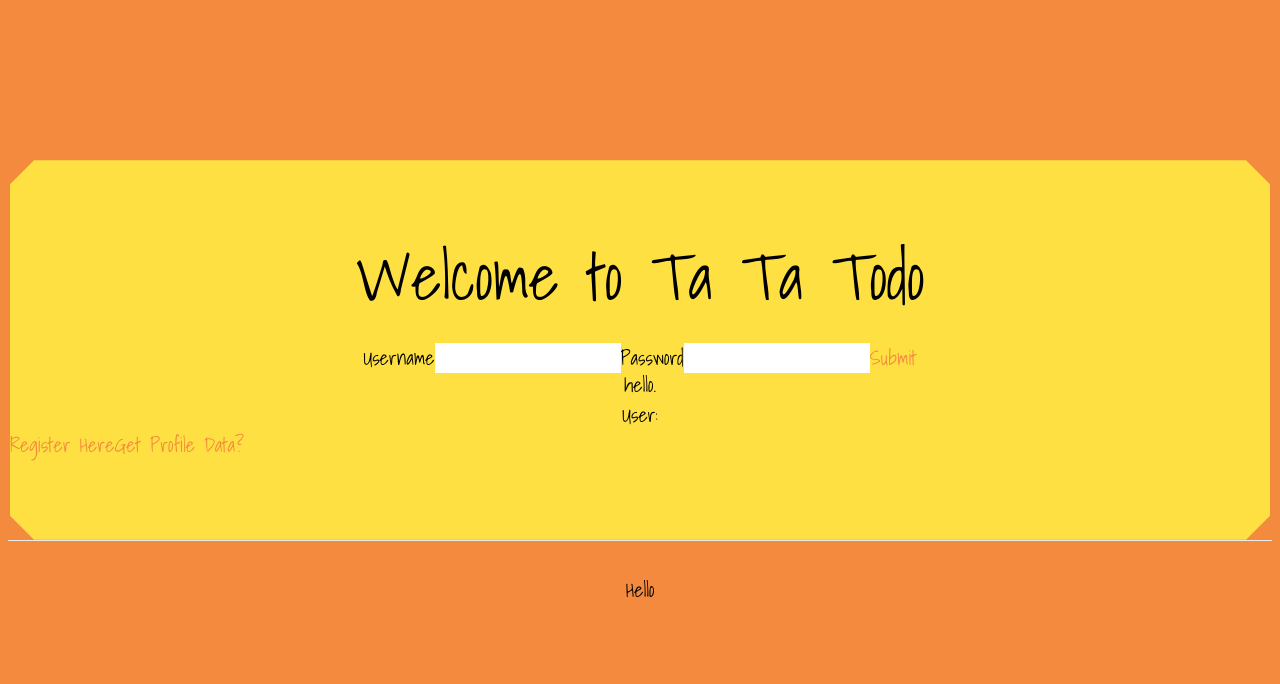
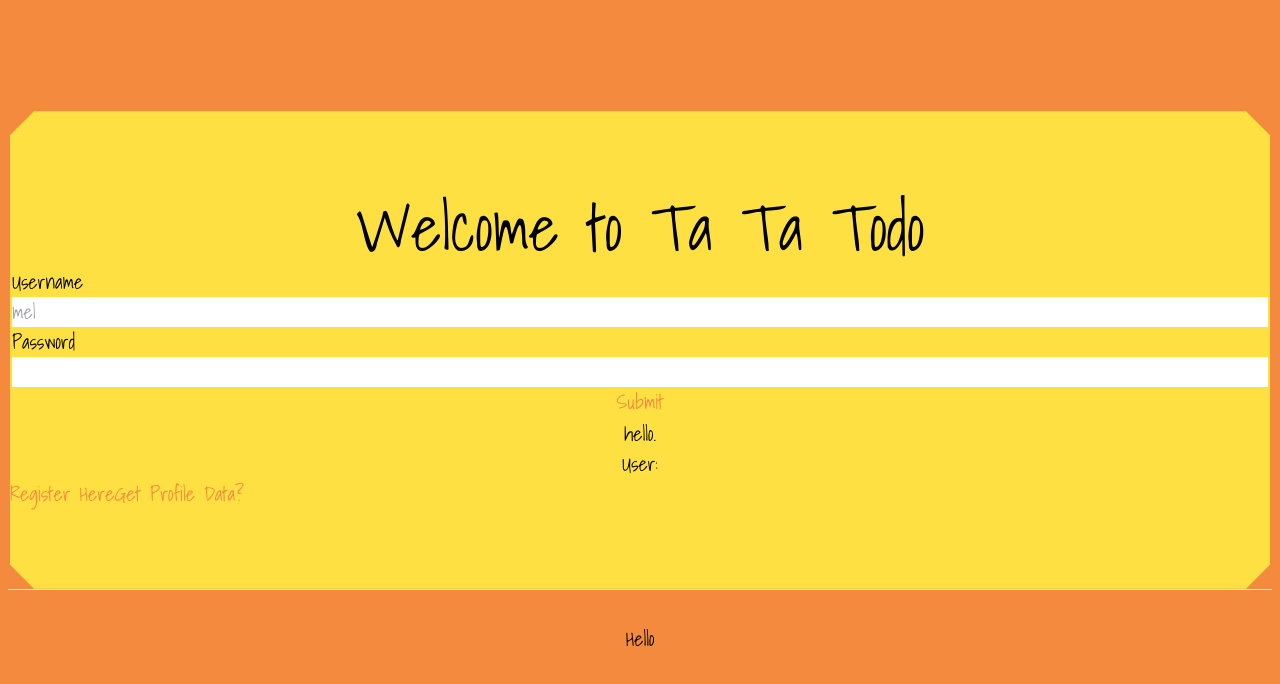
Before and after one commit to nathSierra/tata-todo, a Next.js app: page / in a window 1280 px wide. Shown: the top 684 px of the page. Built offline with nearby package versions, Linux system fonts and the light colour scheme.

Commit message:
feat: styles login similarly

```diff
--- a/common/components/LoginForm/LoginForm.tsx
+++ b/common/components/LoginForm/LoginForm.tsx
@@ -44,15 +44,16 @@ export default function LoginForm() {
        }}
      >
        {({ isSubmitting }) => (
-         <Form className="flex justify-center items-center h-10 mt-4 pt-4">
+          <Form className="flex flex-col border-2 border-yellow-normal">
+
          {/* <ErrorMessage name="email" component="div" /> */}
            <label htmlFor="username">Username</label>
-           <Field type="text" name="username" />
+           <Field type="text" name="username" className="hover:bg-yellow-light" placeholder="mel" />
            <label htmlFor="password">Password</label>
-           <Field type="password" name="password" />
+           <Field type="password" name="password" className="hover:bg-yellow-light" />
 
            {/* <ErrorMessage name="password" component="div" /> */}
-           <button type="submit" disabled={isSubmitting}>
+           <button className="bg-yellow-normal hover:bg-yellow-light" type="submit" disabled={isSubmitting}>
              Submit
            </button>
          </Form>
--- a/common/components/LoginForm/SignUpForm.tsx
+++ b/common/components/LoginForm/SignUpForm.tsx
@@ -49,7 +49,7 @@ export default function SignUpForm() {
           <Field type="text" name="groupID" className="hover:bg-yellow-light" placeholder="80-94-32-21"/>
 
            {/* <ErrorMessage name="password" component="div" /> */}
-           <button type="submit" disabled={isSubmitting}>
+           <button className="bg-yellow-normal hover:bg-yellow-light" type="submit" disabled={isSubmitting}>
              Submit
            </button>
          </Form>
--- a/pages/register.tsx
+++ b/pages/register.tsx
@@ -15,7 +15,7 @@ export default function Register() {
    {View === registration.LOGIN ?
    <>
    <LoginForm />
-    <h2> Not registered? No problem: <button onClick={() => setView(_ => registration.SIGNUP)}>Go to Registration</button></h2>
+    <h2> Not registered? No problem: <button className="bg-yellow-normal hover:bg-yellow-light" onClick={() => setView(_ => registration.SIGNUP)}>Go to Registration</button></h2>
    </>
     :
     <>
```
